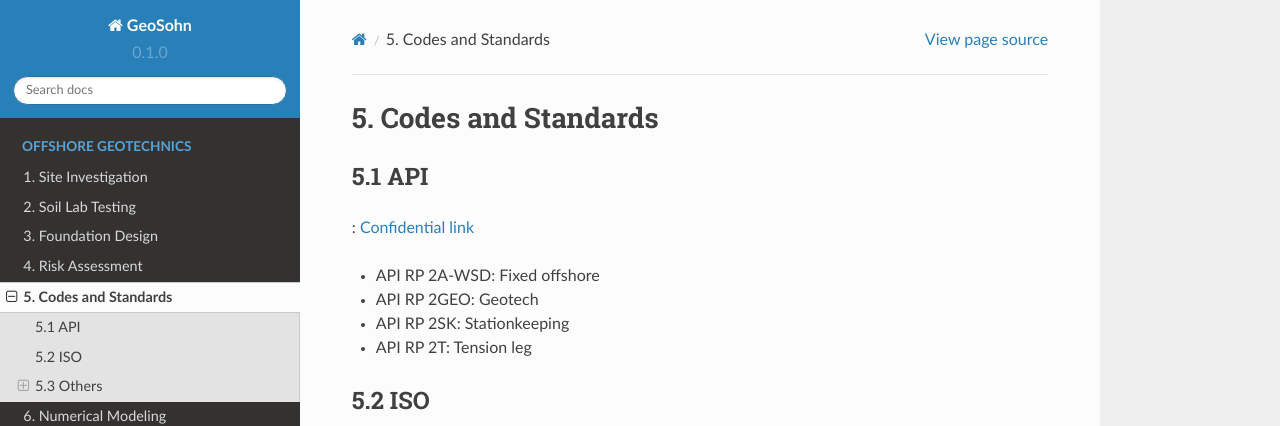
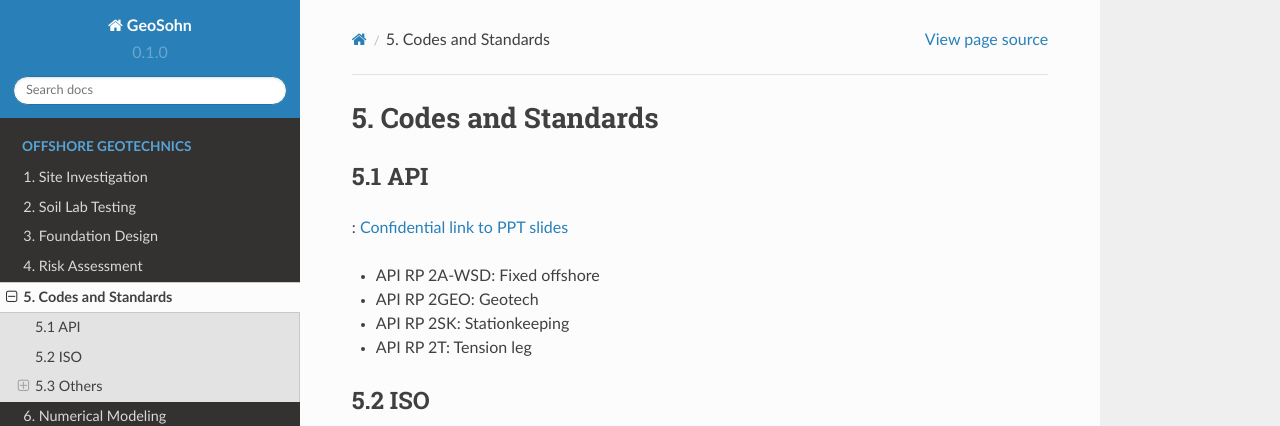
Before and after one commit to jrson11/GeoSohn, a Sphinx documentation site: the page built from docs/source/5-Codes_and_Standards.rst, in a window 1280 px wide and 1027 px high. Shown: the top 426 px of the window. Built offline with Sphinx 7.4.7 and the Read the Docs theme 2.0.0, drawn with Linux system fonts in a browser that asks for light colours; pages that are not in the unit, such as notebooks, are missing from menus.

Commit message:
Update 5-Codes_and_Standards.rst

```diff
--- a/docs/source/5-Codes_and_Standards.rst
+++ b/docs/source/5-Codes_and_Standards.rst
@@ -4,7 +4,7 @@
 5.1 API
 --------
 
-: `Confidential link <https://bp365-my.sharepoint.com/:p:/g/personal/jung_sohn_bp_com/EerYM9IH4XtOlvDc1P6kYJMBrWG47-ktecX9Qut-Bc0etw?e=vfYauS>`_
+: `Confidential link to PPT slides <https://bp365-my.sharepoint.com/:p:/g/personal/jung_sohn_bp_com/EerYM9IH4XtOlvDc1P6kYJMBrWG47-ktecX9Qut-Bc0etw?e=vfYauS>`_
 
 
 - API RP 2A-WSD: Fixed offshore
```
